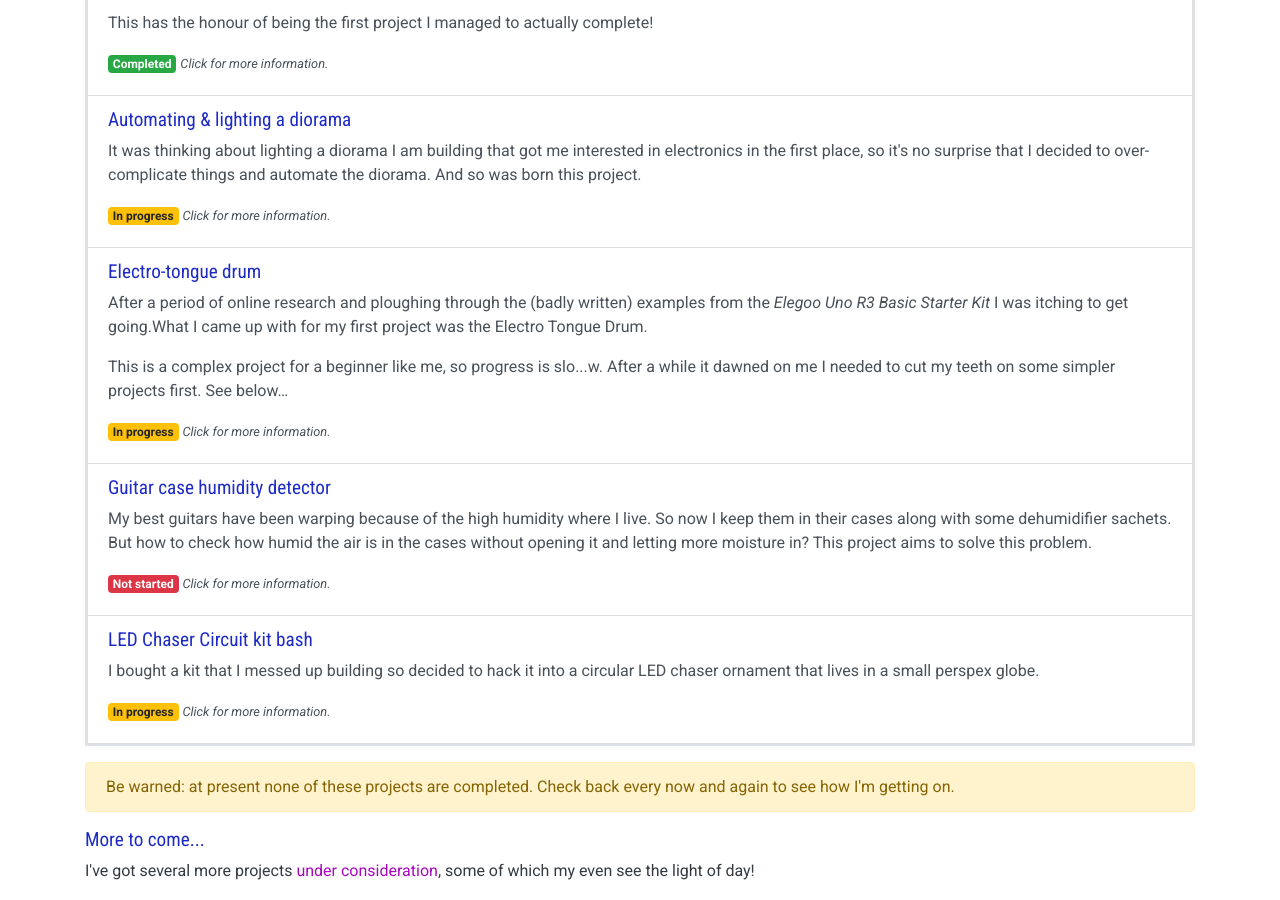
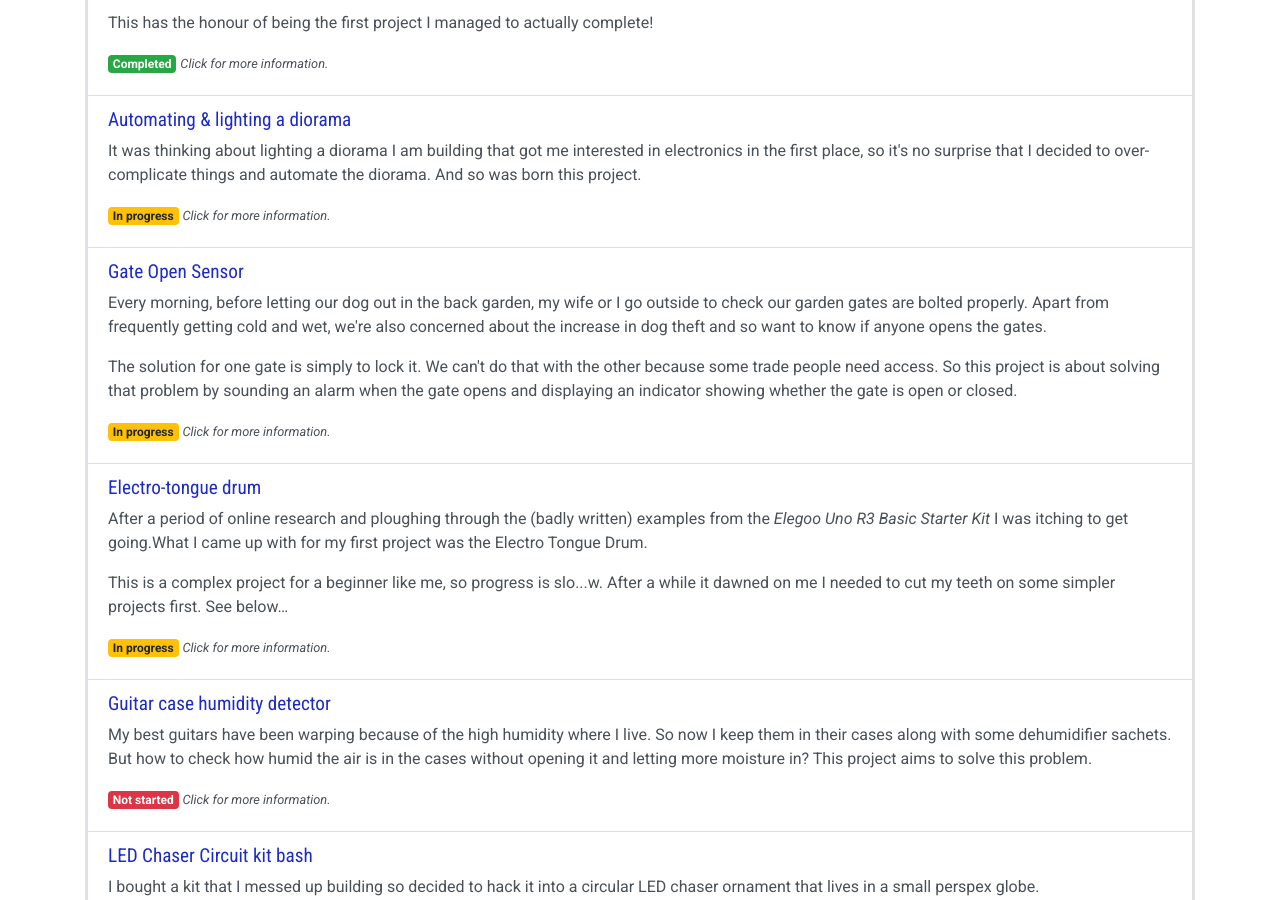
Before and after one commit to cahamo/cahamo.github.io, a Jekyll site: the page built from index.html, in a window 1280 px wide and 900 px high, scrolled down 564 px. Built offline with Jekyll 4.4.1, drawn with Linux system fonts in a browser that asks for light colours; comment, search, counter and statistics services are not loaded.

Commit message:
Add new page for Gate Sensor project
Update home page and menus accordingly

```diff
--- a/_includes/header.html
+++ b/_includes/header.html
@@ -17,6 +17,7 @@
           <div class="dropdown-menu" aria-labelledby="navbarDropdown">
             <a class="dropdown-item" href="/projects/555-tester/">555 Chip Tester</a>
             <a class="dropdown-item" href="/projects/diorama">Diorama Electronics</a>
+            <a class="dropdown-item" href="/projects/gate-sensor">Gate Open Sensor</a>
             <a class="dropdown-item" href="/projects/tongue-drum">Electro-Tongue Drum</a>
             <a class="dropdown-item" href="/projects/guitar-case-sensor">Guitar Case Humidity Sensor</a>
             <div class="dropdown-divider"></div>
--- a/index.html
+++ b/index.html
@@ -38,6 +38,13 @@ layout: default
         <p class="mb-2"><span class="badge badge-warning">In&nbsp;progress</span> <small><em>Click for more information.</em></small></p>
     </a>
 
+    <a href="/projects/gate-sensor/" class="list-group-item list-group-item-action flex-column align-items-start">
+        <h3>Gate Open Sensor</h3>
+        <p>Every morning, before letting our dog out in the back garden, my wife or I go outside to check our garden gates are bolted properly. Apart from frequently getting cold and wet, we're also concerned about the increase in dog theft and so want to know if anyone opens the gates.</p>
+        <p>The solution for one gate is simply to lock it. We can't do that with the other because some trade people need access. So this project is about solving that problem by sounding an alarm when the gate opens and displaying an indicator showing whether the gate is open or closed.</p>
+        <p class="mb-2"><span class="badge badge-warning">In&nbsp;progress</span> <small><em>Click for more information.</em></small></p>
+    </a>
+
     <a href="/projects/tongue-drum" class="list-group-item list-group-item-action flex-column align-items-start">
         <h3>Electro-tongue drum</h3>
         <p>After a period of online research and ploughing through the (badly written) examples from the <em>Elegoo Uno R3 Basic Starter Kit</em> I was itching to get going.What I came up with for my first project was the Electro Tongue Drum</strong>.</p>
```
Also changed, not shown: projects/gate-sensor/index.html (added, +46 -0 lines), assets/img/projects/gate-sensor/gate-sensor--gate-diagram_360x486.png (added), assets/img/projects/gate-sensor/gate-sensor--sensor-case-construction_640x536.png (added).
